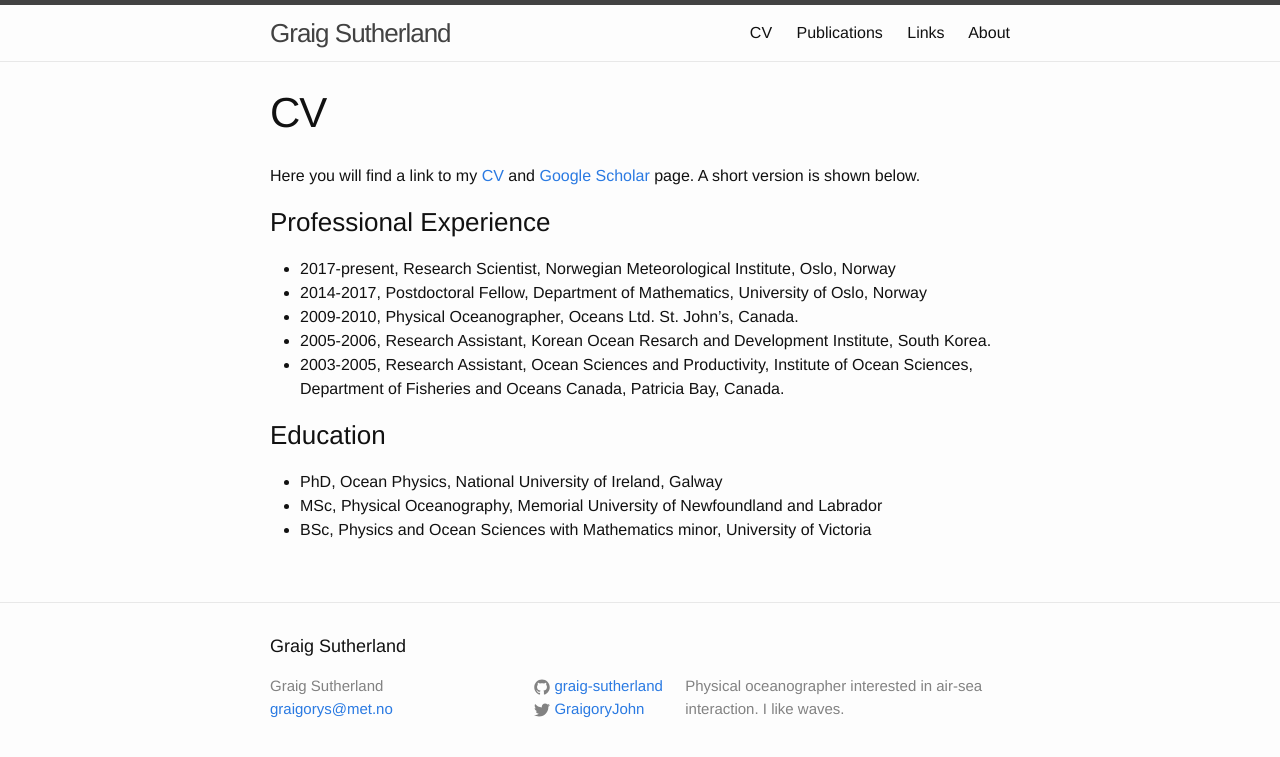
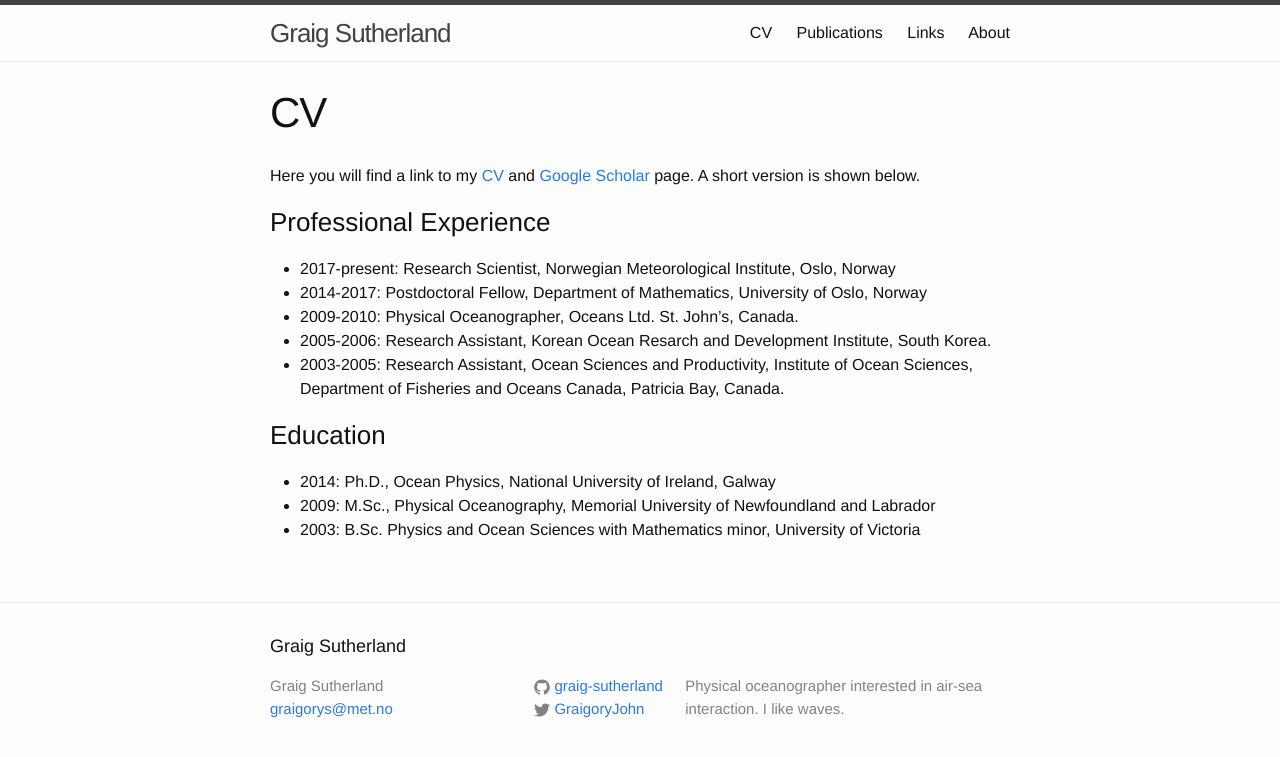
Before and after one commit to graig-sutherland/graig-sutherland.github.io, a Jekyll site: the page built from cv.md, in a window 1280 px wide. Shown: the top 757 px of the page. Built offline with Jekyll 4.4.1, drawn with Linux system fonts in a browser that asks for light colours.

Commit message:
updated cv with dates for education

```diff
--- a/cv.md
+++ b/cv.md
@@ -8,13 +8,13 @@ order: 1
 Here you will find a link to my [CV](GJSutherland_CV.pdf) and [Google Scholar](https://scholar.google.no/citations?user=ChCG72gAAAAJ&hl=en) page. A short version is shown below.
 
 ### Professional Experience
-* 2017-present,  Research Scientist, Norwegian Meteorological Institute, Oslo, Norway
-* 2014-2017,  Postdoctoral Fellow, Department of Mathematics, University of Oslo, Norway
-* 2009-2010,  Physical Oceanographer, Oceans Ltd. St. John's, Canada.
-* 2005-2006,  Research Assistant, Korean Ocean Resarch and Development Institute, South Korea.
-* 2003-2005, Research Assistant, Ocean Sciences and Productivity, Institute of Ocean Sciences, Department of Fisheries and Oceans Canada, Patricia Bay, Canada.
+* 2017-present: Research Scientist, Norwegian Meteorological Institute, Oslo, Norway
+* 2014-2017:  Postdoctoral Fellow, Department of Mathematics, University of Oslo, Norway
+* 2009-2010:  Physical Oceanographer, Oceans Ltd. St. John's, Canada.
+* 2005-2006:  Research Assistant, Korean Ocean Resarch and Development Institute, South Korea.
+* 2003-2005: Research Assistant, Ocean Sciences and Productivity, Institute of Ocean Sciences, Department of Fisheries and Oceans Canada, Patricia Bay, Canada.
 
 ### Education
-* PhD, Ocean Physics, National University of Ireland, Galway
-* MSc, Physical Oceanography, Memorial University of Newfoundland and Labrador
-* BSc, Physics and Ocean Sciences with Mathematics minor, University of Victoria
+* 2014: Ph.D., Ocean Physics, National University of Ireland, Galway
+* 2009: M.Sc., Physical Oceanography, Memorial University of Newfoundland and Labrador
+* 2003: B.Sc. Physics and Ocean Sciences with Mathematics minor, University of Victoria
```
